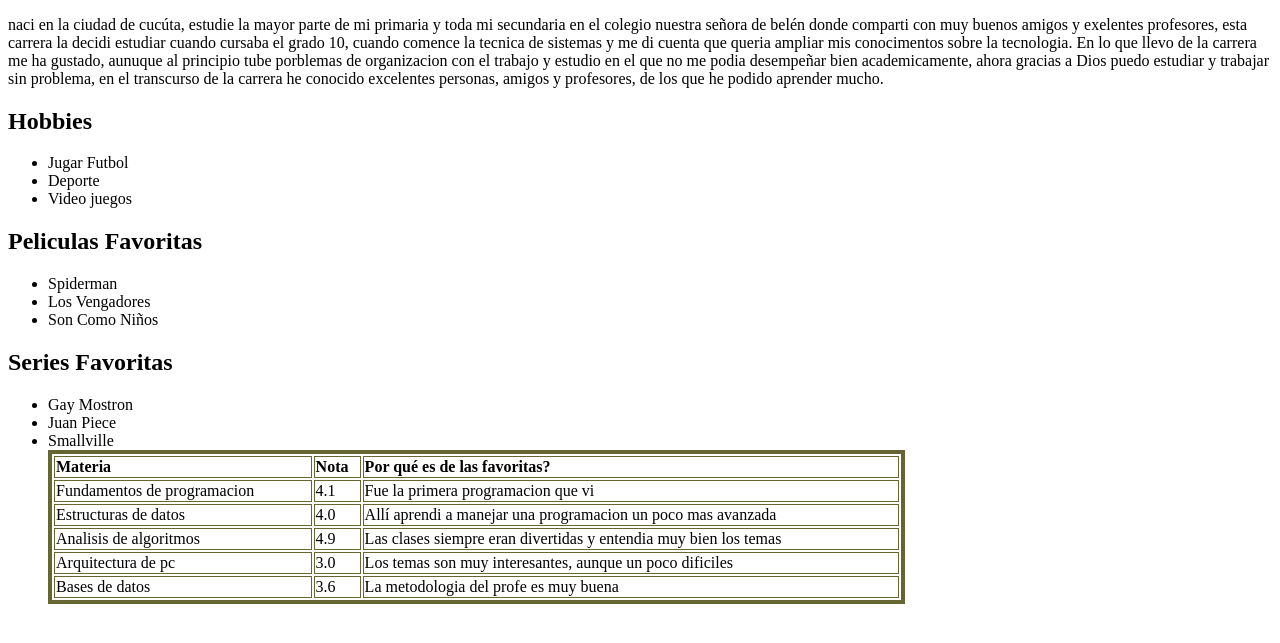
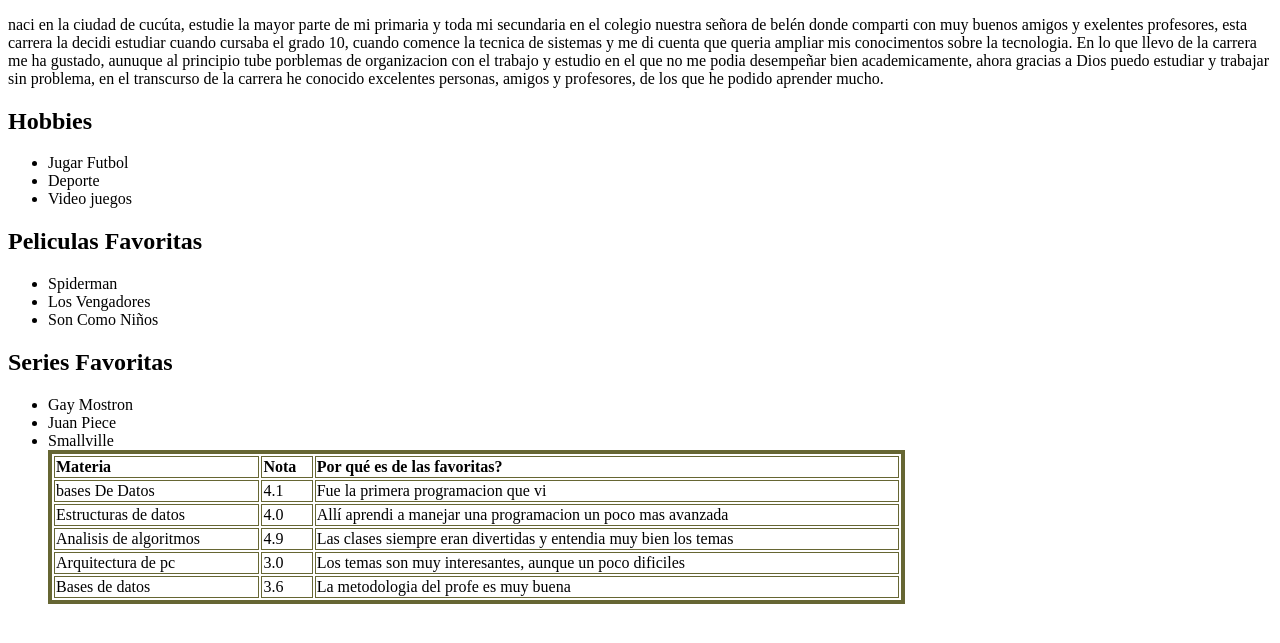
Before and after one commit to Danilo27211/PrimeraPagina, a plain HTML site: page index.html in a window 1280 px wide. Shown: the part 105-748 px from the top of the page. Drawn offline with Linux system fonts and the light colour scheme.

Commit message:
Update index.html

```diff
--- a/index.html
+++ b/index.html
@@ -45,7 +45,7 @@
 
  <tr>
  <td>
- Fundamentos de programacion
+ bases De Datos
  </td>
  <td>
  4.1
```
